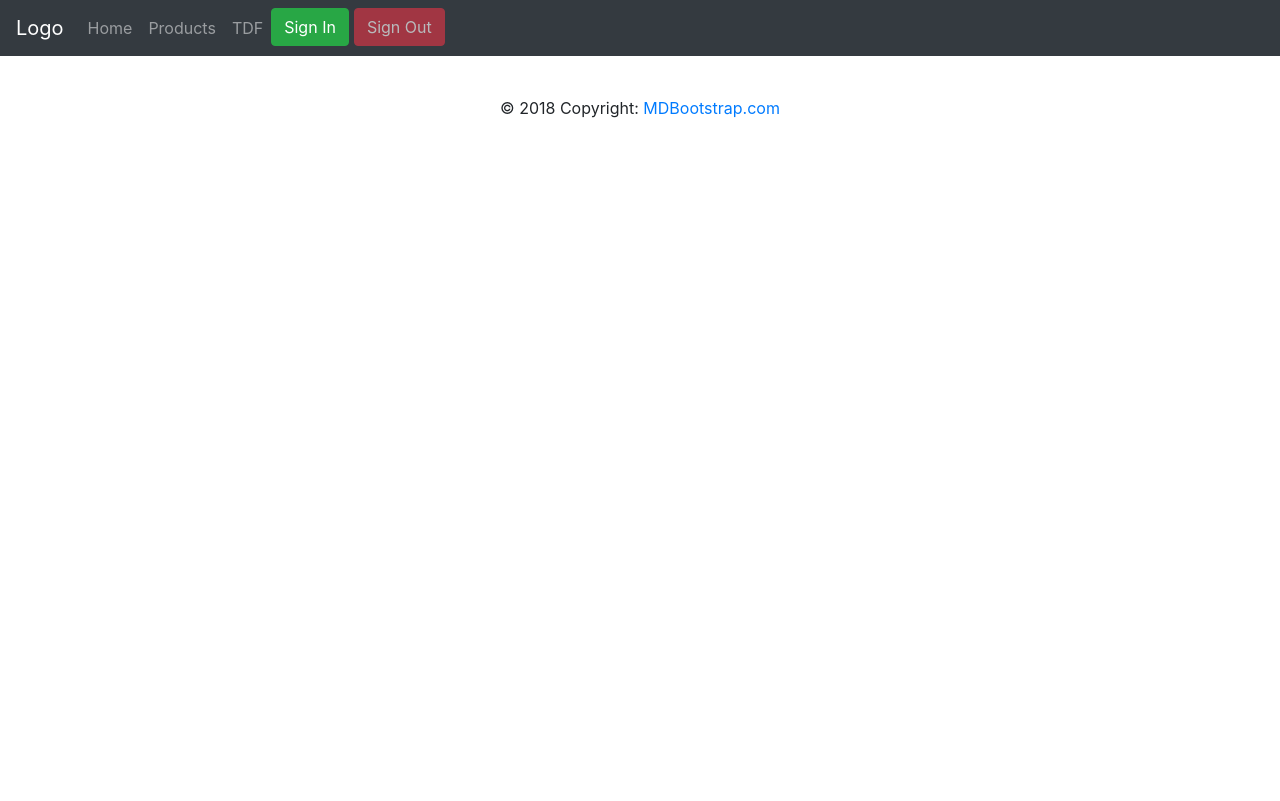
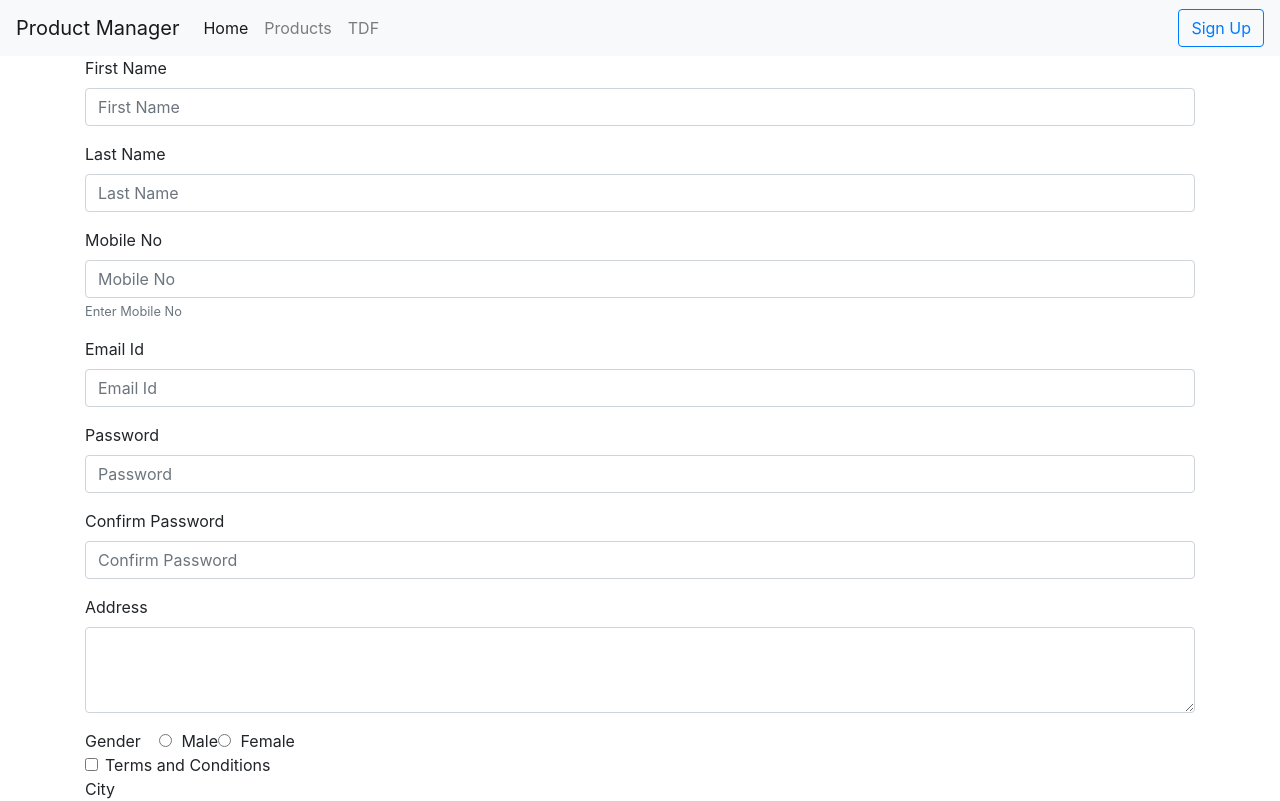
Before and after one commit to jrp1414/KNS_Ang_June, an Angular app: page /signup in a window 1280 px wide. Before the commit this address led to /. Shown: the top 801 px of the page. Built offline with nearby package versions, Linux system fonts and the light colour scheme.

Commit message:
Template Driven Form Examples 2

```diff
--- a/src/app/app.module.ts
+++ b/src/app/app.module.ts
@@ -17,11 +17,13 @@ import { EditProductComponent } from './components/edit-product/edit-product.com
 import { ProductGuardService } from './services/product-guard.service';
 import { AuthGuardService } from './services/auth-guard.service';
 import { TdfExComponent } from './components/tdf-ex/tdf-ex.component';
+import { SignUpComponent } from './components/users/sign-up/sign-up.component';
 
 // const routes:Route[]=[];
 const routes:Routes=[
   {path:"home",component:HomeComponent},
   {path:"tdf",component:TdfExComponent},
+  {path:"signup",component:SignUpComponent},
   {path:"products",component:c.ProductListComponent,canActivateChild:[AuthGuardService] ,children:[
     {path:"new",component:AddProductComponent},  //products/new
     {path:":id",component:ProductDetailsComponent,canActivate:[ProductGuardService]}, // /proudcts/2344
@@ -58,7 +60,8 @@ const routes:Routes=[
     ProductDetailsComponent,
     AddProductComponent,
     EditProductComponent,
-    TdfExComponent
+    TdfExComponent,
+    SignUpComponent
   ],
   imports: [
     BrowserModule,
--- a/src/app/components/header/header.component.html
+++ b/src/app/components/header/header.component.html
@@ -1,25 +1,36 @@
-<nav class="navbar navbar-expand-sm bg-dark navbar-dark">
-    <!-- Brand -->
-    <a class="navbar-brand" href="#">Logo</a>
+<nav class="navbar navbar-expand-lg navbar-light bg-light">
+  <a class="navbar-brand" href="/home">Product Manager</a>
+  <button class="navbar-toggler" type="button" data-toggle="collapse" data-target="#navbarSupportedContent"
+    aria-controls="navbarSupportedContent" aria-expanded="false" aria-label="Toggle navigation">
+    <span class="navbar-toggler-icon"></span>
+  </button>
 
-    <!-- Links -->
-    <ul class="navbar-nav">
-      <li class="nav-item">
-        <!-- <a class="nav-link" href="/home">Home</a> -->
-        <!-- <a class="nav-link" routerLink="/home">Home</a> -->
-        <!-- <a class="nav-link" [routerLink]="'/home'">Home</a> -->
-        <a class="nav-link" [routerLink]="['/home']">Home</a>
+  <div class="collapse navbar-collapse" id="navbarSupportedContent">
+    <ul class="navbar-nav mr-auto">
+      <li class="nav-item active">
+        <!-- <a class="nav-link" href="/home">Home <span class="sr-only">(current)</span></a> -->
+        <a class="nav-link" [routerLink]="'/home'">Home <span class="sr-only">(current)</span></a>
       </li>
       <li class="nav-item">
-        <a class="nav-link" [routerLink]="['/products']">Products</a>
+        <!-- <a class="nav-link" href="/products">Products</a> -->
+        <!-- <a class="nav-link" routerLink="/products">Products</a> -->
+        <a class="nav-link" [routerLink]="'/products'">Products</a>
       </li>
       <li class="nav-item">
-        <a class="nav-link" [routerLink]="['/tdf']">TDF</a>
-      </li>
-      <li class="nav-item" style="position: relative;">
-      <button class="btn btn-success" style="margin-right: 5px" (click)="SignIn()" [disabled]="authenticated">Sign In</button>
-      <button class="btn btn-danger" (click)="SignOut()" [disabled]="!authenticated">Sign Out</button>
+        <a class="nav-link" [routerLink]="'/tdf'">TDF</a>
       </li>
     </ul>
-
-  </nav>
+    <div class="form-inline my-2 my-lg-0">
+      <form (ngSubmit)="SignIn(f)" #f="ngForm">
+        <!-- <input class="form-control mr-sm-2" required type="text" placeholder="Email Id" aria-label="EmailId"
+          #EmailId="ngModel" ngModel name="EmailId">
+        <input class="form-control mr-sm-2" required type="password" placeholder="Password" aria-label="Password"
+          #Password="ngModel" ngModel name="Password">
+        <button class="btn btn-outline-success my-2 my-sm-0" type="submit" [disabled]="f.invalid">Sign
+          In</button> -->
+        <button [routerLink]="'/signup'" class="btn btn-outline-primary my-2 my-sm-0" [disabled]="isAuthenticated">Sign
+          Up</button>
+      </form>
+    </div>
+  </div>
+</nav>
--- a/src/app/components/tdf-ex/tdf-ex.component.html
+++ b/src/app/components/tdf-ex/tdf-ex.component.html
@@ -7,7 +7,7 @@
           <small id="helpId" class="form-text text-muted">Name</small>
         </div>
 
-        <div [style.backgroundColor]="color" class="form-group">
+        <div class="form-group">
           <label >Address</label>
           <input type="text" class="form-control" required name="Address" #Address="ngModel" ngModel aria-describedby="helpId" placeholder="Enter Address">
           <small id="helpId" class="form-text text-muted">Enter Address</small>
--- /dev/null
+++ b/src/app/components/users/sign-up/sign-up.component.css
@@ -0,0 +1,4 @@
+input.ng-invalid.ng-touched{
+    border-color: red;
+    border-width: 2px;
+}
--- /dev/null
+++ b/src/app/components/users/sign-up/sign-up.component.html
@@ -0,0 +1,89 @@
+<div class="container">
+  <form (ngSubmit)="OnSignUp(f)" #f="ngForm">
+    <div class="form-group">
+      <label for="FirstName">First Name</label>
+      <input type="text" name="FirstName" ngModel #FirstName="ngModel" maxlength="20" required id="FirstName"
+        class="form-control" placeholder="First Name" aria-describedby="helpId">
+      <small *ngIf="FirstName.touched && FirstName.errors?.required" class="text-muted">
+        <span>First Name is Mandatory</span>
+      </small>
+      <!-- <small *ngIf="FirstName.touched && FirstName.errors.maxlength" class="text-muted">
+        <span>First Name should be maximum of 20 characters</span>
+      </small> -->
+    </div>
+
+    <div class="form-group">
+      <label for="LastName">Last Name</label>
+      <input type="text" name="LastName" ngModel #LastName="ngModel" required id="LastName" class="form-control"
+        placeholder="Last Name" aria-describedby="helpId">
+      <small id="helpId" class="text-muted"><span *ngIf="LastName.invalid && LastName.touched">Last Name is
+          Mandatory</span></small>
+    </div>
+
+    <div class="form-group">
+      <label for="MobileNo">Mobile No</label>
+      <input type="text" class="form-control" name="MobileNo" ngModel required id="MobileNo" aria-describedby="helpId"
+        placeholder="Mobile No">
+      <small id="helpId" class="form-text text-muted">Enter Mobile No</small>
+    </div>
+
+    <div class="form-group">
+      <label for="EmailId">Email Id</label>
+      <input type="email" class="form-control" name="EmailId" #EmailId="ngModel" ngModel id="EmailId" required email
+        aria-describedby="emailHelpId" placeholder="Email Id">
+      <small id="emailHelpId" *ngIf="EmailId.touched && EmailId.errors?.required" class="form-text text-muted">Enter
+        Email Id</small>
+      <small id="emailHelpId" *ngIf="EmailId.touched && EmailId.errors?.email" class="form-text text-muted">Invalid Email
+        Id</small>
+    </div>
+
+    <div class="form-group">
+      <label for="Password">Password</label>
+      <input type="password" class="form-control" name="Password" required ngModel id="Password" placeholder="Password">
+    </div>
+
+    <div class="form-group">
+      <label for="ConfirmPassword">Confirm Password</label>
+      <input type="password" class="form-control" name="ConfirmPassword" required ngModel id="ConfirmPassword"
+        placeholder="Confirm Password">
+    </div>
+
+    <div class="form-group">
+      <label for="Address">Address</label>
+      <textarea class="form-control" name="Address" ngModel required id="Address" rows="3"></textarea>
+    </div>
+
+    <div class="form-check form-check-inline">
+      <label class="form-check-label">Gender &nbsp;&nbsp;&nbsp;</label>
+      <label class="form-check-label">
+        <input class="form-check-input" type="radio" name="Gender" ngModel id="Gender" value="Male"> Male
+      </label>
+      <label class="form-check-label">
+        <input class="form-check-input" type="radio" name="Gender" ngModel id="Gender" value="Female"> Female
+      </label>
+    </div>
+
+    <div class="form-check">
+      <label class="form-check-label">
+        <input type="checkbox" class="form-check-input" name="TermsAndConditions" ngModel id="TermsAndConditions">
+        Terms and Conditions
+      </label>
+    </div>
+
+    <div class="form-group">
+      <label for="City">City</label>
+      <select class="form-control" name="City" ngModel required id="City">
+        <option>Pune</option>
+        <option>Mumbai</option>
+        <option>Chennai</option>
+        <option>Delhi</option>
+      </select>
+    </div>
+
+    <!-- <button type="submit" [disabled]="f.invalid" class="btn btn-primary">Submit</button> -->
+    <button type="submit" class="btn btn-primary">Submit</button>
+
+  </form>
+
+
+</div>
--- /dev/null
+++ b/src/app/components/users/sign-up/sign-up.component.ts
@@ -0,0 +1,20 @@
+import { Component, OnInit } from '@angular/core';
+
+@Component({
+  selector: 'app-sign-up',
+  templateUrl: './sign-up.component.html',
+  styleUrls: ['./sign-up.component.css']
+})
+export class SignUpComponent implements OnInit {
+
+  constructor() { }
+
+  ngOnInit() {
+  }
+
+
+  OnSignUp(data){
+    console.log(data);
+  }
+
+}
```
